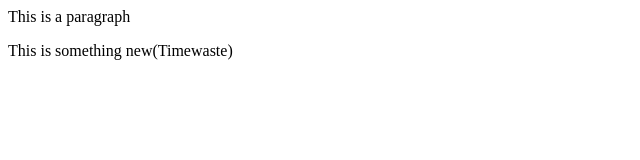
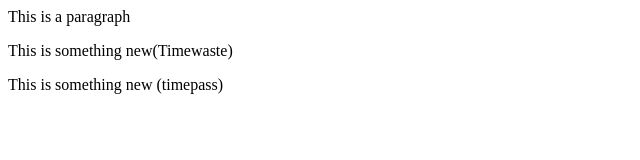
Before and after one commit to Toji-Fushigoru/new, a plain HTML site: page index.html in a window 1280 px wide. Shown: the whole page, without its empty margins (0-640 px from the left). Drawn offline with Linux system fonts and the light colour scheme.

Commit message:
Unstaged

```diff
--- a/index.html
+++ b/index.html
@@ -1,2 +1,3 @@
 <p>This is a paragraph</p>
 <p>This is something new(Timewaste)</p>
+<p>This is something new (timepass)</p>
```
